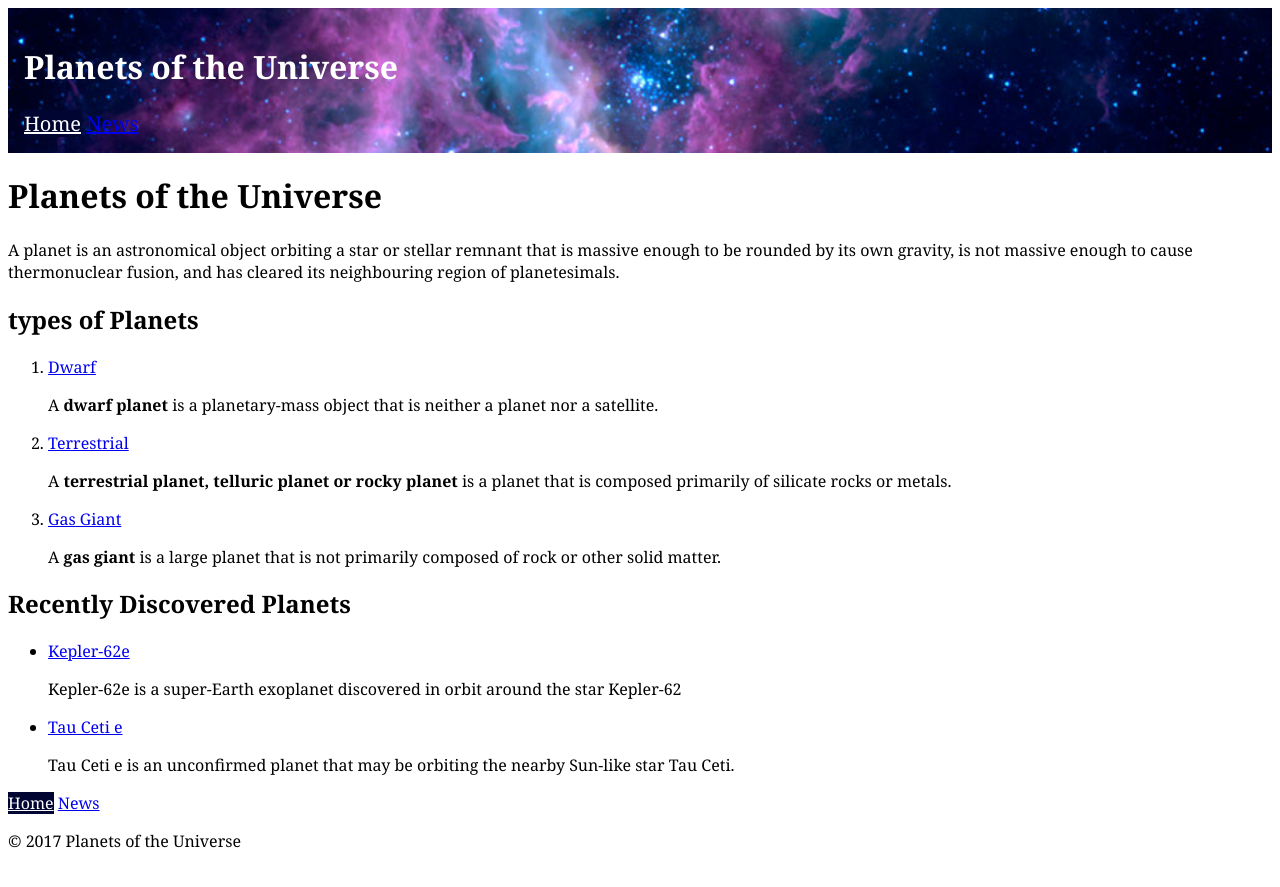
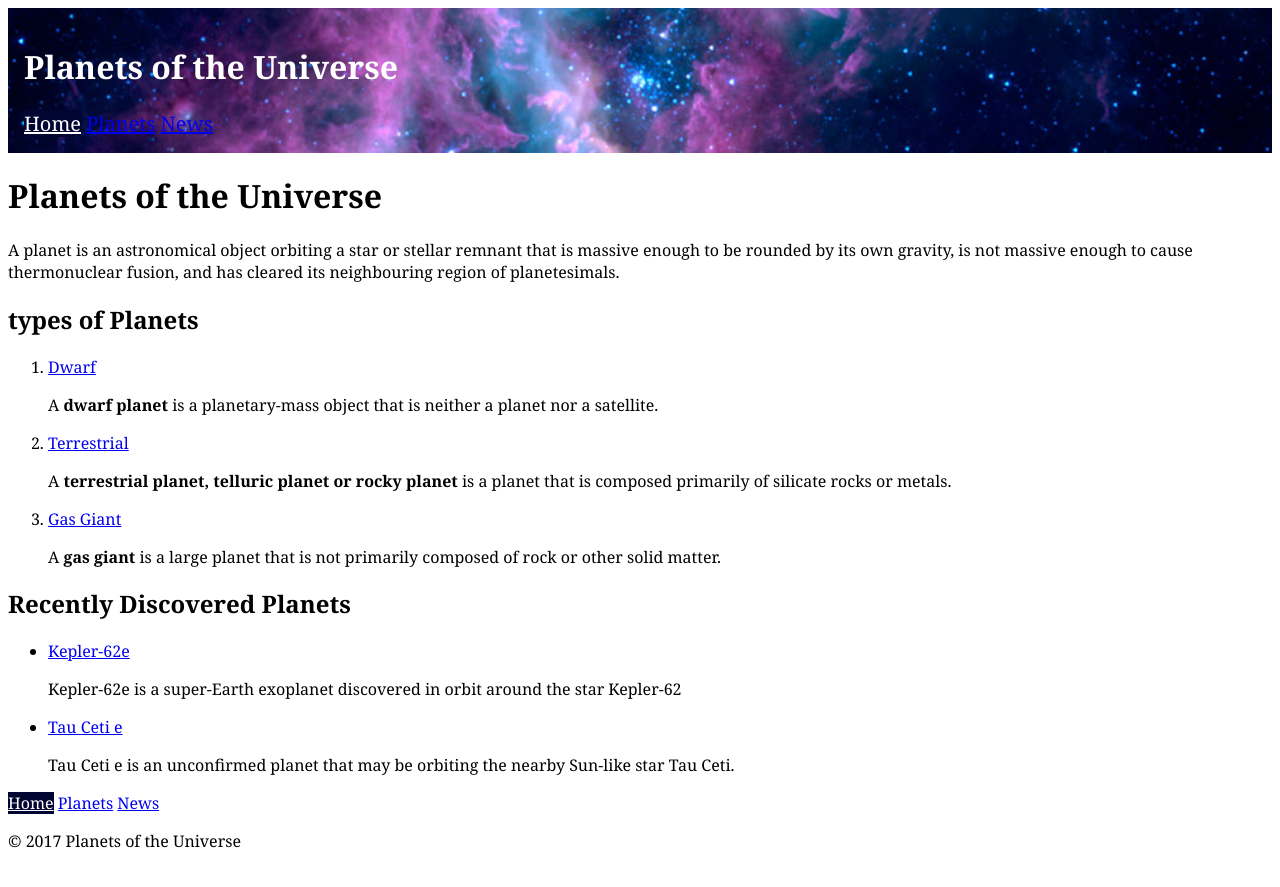
Before and after one commit to planeswalker1/planets-of-the-universe, a Jekyll site: the page built from index.html, in a window 1280 px wide. Shown: the top 887 px of the page. Built offline with Jekyll 4.4.1, drawn with Linux system fonts in a browser that asks for light colours.

Commit message:
added new planet list item to nav

```diff
--- a/_includes/nav.html
+++ b/_includes/nav.html
@@ -1,6 +1,7 @@
 <nav>
   <ul class="nav {{include.navclass}}">
     <li><a href="{{site.baseurl}}/index.html" class="{% if page.url == '/' %}active{% endif %}">Home</a></li>
+    <li><a href="{{site.baseurl}}/planets/" class="{% if page.url contains 'planets'%}active{% endif %}">Planets</a></li>
     <li><a href="{{site.baseurl}}/news.html" class="{% if page.url contains 'news' or page.url contains 'recently-discovered' %}active{% endif %}">News</a></li>
   </ul>
 </nav>
```
